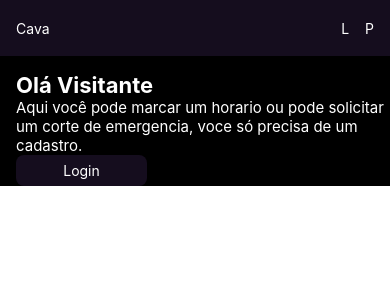
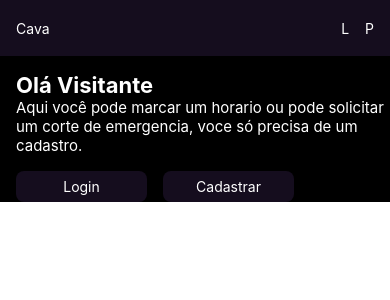
Before and after one commit to pedrokpdo/ibarberpro, a React Native app: screen / in a window 390 px wide. Shown: the top 300 px of the page. Built offline with nearby package versions, Linux system fonts and the light colour scheme.

Commit message:
Two Button Container

```diff
--- a/src/components/TwoButtonContainer/index.tsx
+++ b/src/components/TwoButtonContainer/index.tsx
@@ -0,0 +1,10 @@
+import React from "react";
+import { Container } from "./styles";
+
+export const TwoButtonContainer = ({children}) => {
+    return (
+        <Container>
+            {children}
+        </Container>
+    )
+}
--- a/src/components/TwoButtonContainer/styles.ts
+++ b/src/components/TwoButtonContainer/styles.ts
@@ -0,0 +1,6 @@
+import styled from "styled-components/native";
+
+export const Container = styled.View`
+    flex-direction: row;
+    margin-top: 16px;
+`
--- a/src/screens/Home/index.tsx
+++ b/src/screens/Home/index.tsx
@@ -2,6 +2,7 @@ import React from 'react'
 import { Describe } from '../../components/Describe'
 import { NavBar } from '../../components/NavBar'
 import { SimpleButton } from '../../components/SimpleButton'
+import { TwoButtonContainer } from '../../components/TwoButtonContainer'
 import { Container } from './styles'
 
 
@@ -9,8 +10,11 @@ export const Home = () => {
     return (
         <Container>
             <NavBar />
-            <Describe title='Olá Visitante' titleText='Aqui você pode marcar um horario ou pode solicitar um corte de emergencia, voce só precisa de um cadastro.'/>
-            <SimpleButton buttonText='Login'/>
+            <Describe title='Olá Visitante' titleText='Aqui você pode marcar um horario ou pode solicitar um corte de emergencia, voce só precisa de um cadastro.' />
+            <TwoButtonContainer>
+                <SimpleButton buttonText='Login' />
+                <SimpleButton buttonText='Cadastrar' />
+            </TwoButtonContainer>
         </Container>
     )
 }
```
